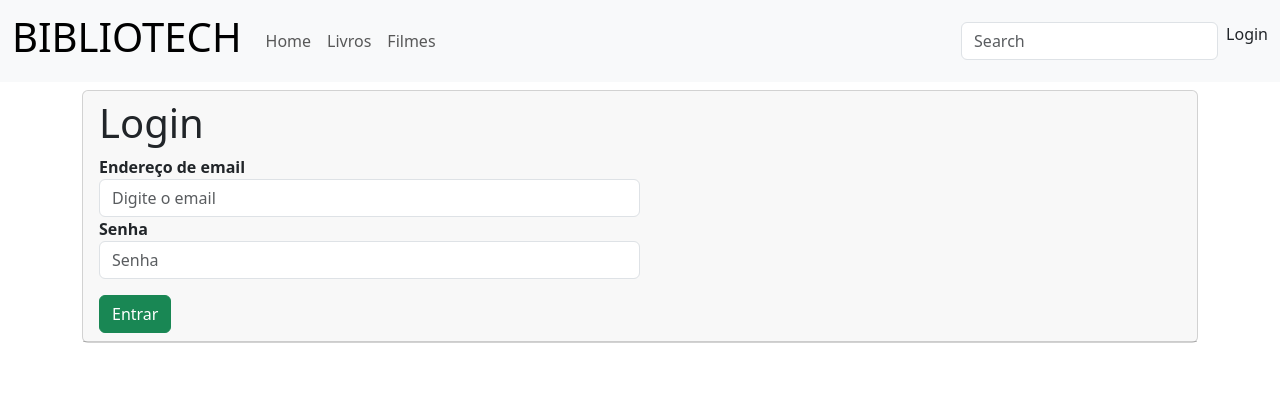
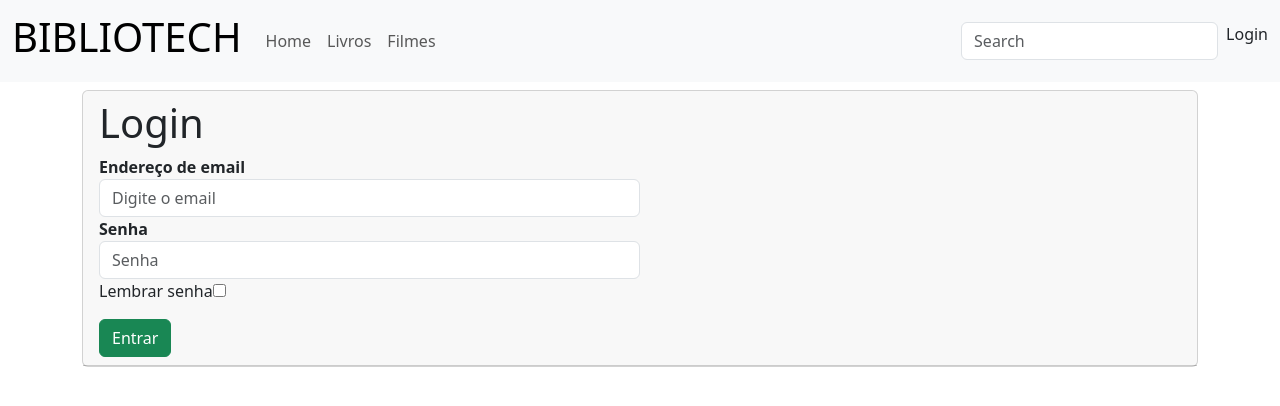
Before and after one commit to Polivittall/senai_react_projeto_1, a React (Create React App) app: page /Login in a window 1280 px wide. Shown: the top 406 px of the page. Built offline with nearby package versions, Linux system fonts and the light colour scheme.

Commit message:
Continue

```diff
--- a/src/App.css
+++ b/src/App.css
@@ -1,39 +1,57 @@
-.App {
-  text-align: center;
+* {
+  margin: 2;
+  padding: 0;
+  box-sizing: border-box
 }
 
-.App-logo {
-  height: 40vmin;
-  pointer-events: none;
+body {
+  width: 100;
+  min-height: 100vh;
+  background-color: rgb(228, 26, 26);
+  color:blueviolet;
+  display: flex;
 }
 
-@media (prefers-reduced-motion: no-preference) {
-  .App-logo {
-    animation: App-logo-spin infinite 20s linear;
-  }
+.container {
+  max-width: 75vw;
 }
 
-.App-header {
-  background-color: #282c34;
-  min-height: 100vh;
+.container .carousel {
+  display: flex;
+}
+
+.container .carousel .item {
+  background-color: aliceblue;
+  margin: 10px;
+  padding: 10px;
+  width: 280px;
+  border-radius: 16px;
+  flex: none;
+}
+
+.container .carousel .item .image img {
+  width: 100%;
+  height: 100%;
+  object-fit: cover;
+}
+
+.container .carousel .item .info{
+  height: 140px;
   display: flex;
   flex-direction: column;
-  align-items: center;
-  justify-content: center;
-  font-size: calc(10px + 2vmin);
-  color: rgb(255, 255, 255);
+  justify-content: space-between;
 }
 
-.App-link {
-  color: #61dafb;
+.container .carousel .item .info span{
+  display: block;
+  text-align: center;
+  color:rgb(228, 26, 26);
+  padding: 5px;
+  border-radius: 10px;
 }
 
-
-@keyframes App-logo-spin {
-  from {
-    transform: rotate(0deg);
-  }
-  to {
-    transform: rotate(360deg);
-  }
+.container .carousel .item .info .name {
+font-size: 1.2rem;
+font-weight: bold;
+margin: 10px 0;
 }
--- a/src/pages/book.js
+++ b/src/pages/BookPage.js
@@ -1,7 +1,7 @@
 
 function BookPage (){
 
-    return (
+    return(
 
         <>
 
--- /dev/null
+++ b/src/pages/MoviePage.js
@@ -0,0 +1,31 @@
+function MoviePage (){
+    return(
+
+        <>
+                <div className="container">
+
+<div className="carousel">
+
+    <div className="Item">
+
+        <div className="image">
+
+            <img src="https://m.media-amazon.com/images/I/71RgCh-pLWL._AC_UF1000,1000_QL80_.jpg" alt="Movie"></img>
+
+            <div className="info">
+                <span className="name">Filme 1</span>
+
+            </div>
+
+
+        </div>
+    </div>
+
+</div>
+
+</div>
+        </>
+    )
+}
+
+export default MoviePage;
--- a/src/pages/home.js
+++ b/src/pages/home.js
@@ -91,25 +91,25 @@ function HomePage(){
     </Card>
 
     <Card className='border md-4 col-sm-12 col-md-6 col-lg-6' style={{ width: '12rem' }}>
-      <Card.Img variant="top" src="https://br.web.img3.acsta.net/pictures/210/163/21016356_20130627200847944.jpg" />
+      <Card.Img variant="top" src="https://lh4.googleusercontent.com/xbryw1wWK0SAxsKaNRX7QnMcaTWTZg9s24y_g-XtpPtOTNE6I5MWN_6rLrBgokcPYawGYMR8QMGurel-E4k5sn2qnjiV7Ru9ulQuBowuC3aUhbc0Y8FOzrnQGZRA-94wYr44ja1XH6M2306IDg" />
       <Card.Body>
-        <Card.Title className='align-middle'>Encantada</Card.Title>
+        <Card.Title className='align-middle'>A fantástica fábrica de chocolate</Card.Title>
         <Button className='align-middle' variant="">Acessar</Button>
       </Card.Body>
     </Card>
 
     <Card className='border md-4 col-sm-12 col-md-6 col-lg-6' style={{ width: '12rem' }}>
-      <Card.Img variant="top" src="https://br.web.img3.acsta.net/pictures/210/163/21016356_20130627200847944.jpg" />
+      <Card.Img variant="top" src="https://br.web.img3.acsta.net/medias/nmedia/18/91/05/36/20127436.jpg" />
       <Card.Body>
-        <Card.Title className='align-middle'>Encantada</Card.Title>
+        <Card.Title className='align-middle'>Toy Story</Card.Title>
         <Button className='align-middle' variant="">Acessar</Button>
       </Card.Body>
     </Card>
 
     <Card className='border md-4 col-sm-12 col-md-6 col-lg-6' style={{ width: '12rem' }}>
-      <Card.Img variant="top" src="https://br.web.img3.acsta.net/pictures/210/163/21016356_20130627200847944.jpg" />
+      <Card.Img variant="top" src="https://encrypted-tbn0.gstatic.com/images?q=tbn:ANd9GcRJwPKnv5ZSM5JNAA1AYQQTRZbwmrh0Cm0zE-sBZcrqzw&s" />
       <Card.Body>
-        <Card.Title className='align-middle'>Encantada</Card.Title>
+        <Card.Title className='align-middle'>Monstros S.A</Card.Title>
         <Button className='align-middle' variant="">Acessar</Button>
       </Card.Body>
     </Card>
--- a/src/pages/login.js
+++ b/src/pages/login.js
@@ -1,5 +1,7 @@
+
 
 function login (){
+
 
     return (
 
@@ -10,6 +12,7 @@ function login (){
                     <h1>Login</h1>
                     <div className="row"></div>
 
+                    <link href="https://maxcdn.bootstrapcdn.com/font-awesome/4.7.0/css/font-awesome.min.css" rel="stylesheet" />
                     <div className="col-sm-12 col-md-6 col-lg-6">
                         <label className="label-control"><b>Endereço de email</b></label>
                         <input className="form-control" type="email" placeholder="Digite o email"
@@ -22,8 +25,17 @@ function login (){
                         ></input>
                     </div>
 
+
+                    <div className="remember-forgot">
+                        <label className="label-control" >Lembrar senha</label>
+                        <input type="checkbox"></input>
+
+
+                    </div>
+
+
                     <div className="mb-3"></div>
-                    <button class= "btn btn-success" >Entrar</button>
+                    <button type="submit" class= "btn btn-success" >Entrar</button>
 
                 </div>
 
--- /dev/null
+++ b/src/style.css
@@ -0,0 +1,15 @@
+
+
+* {
+    margin: 0;
+    padding: 0;
+    box-sizing: border-box;
+}
+
+body {
+    display: flex;
+    justify-content: center;
+    align-items: center;
+    min-height: 100vh;
+    background-color: rgb(185, 155, 214);
+}
```
Also changed, not shown: src/index.js (+7 -2 lines), src/pages/PrincipalPage.js (deleted, +0 -13 lines), src/pages/movie.js (deleted, +0 -15 lines).
